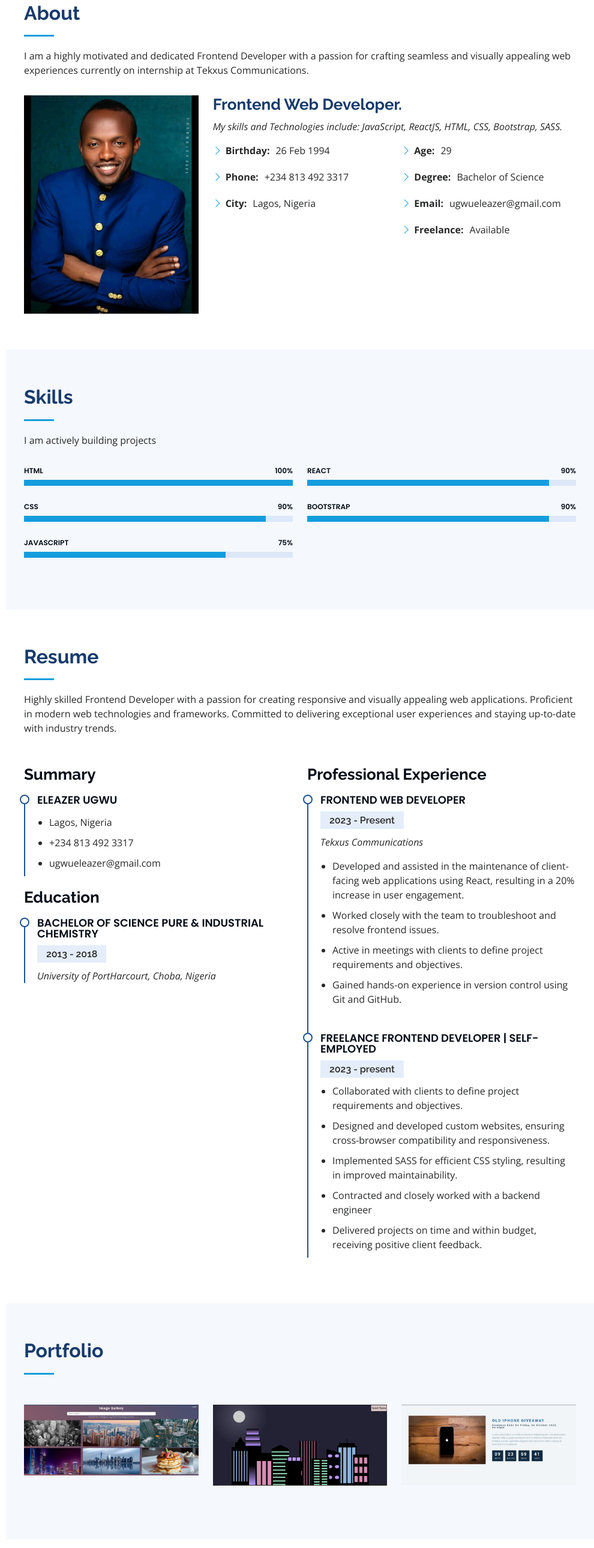
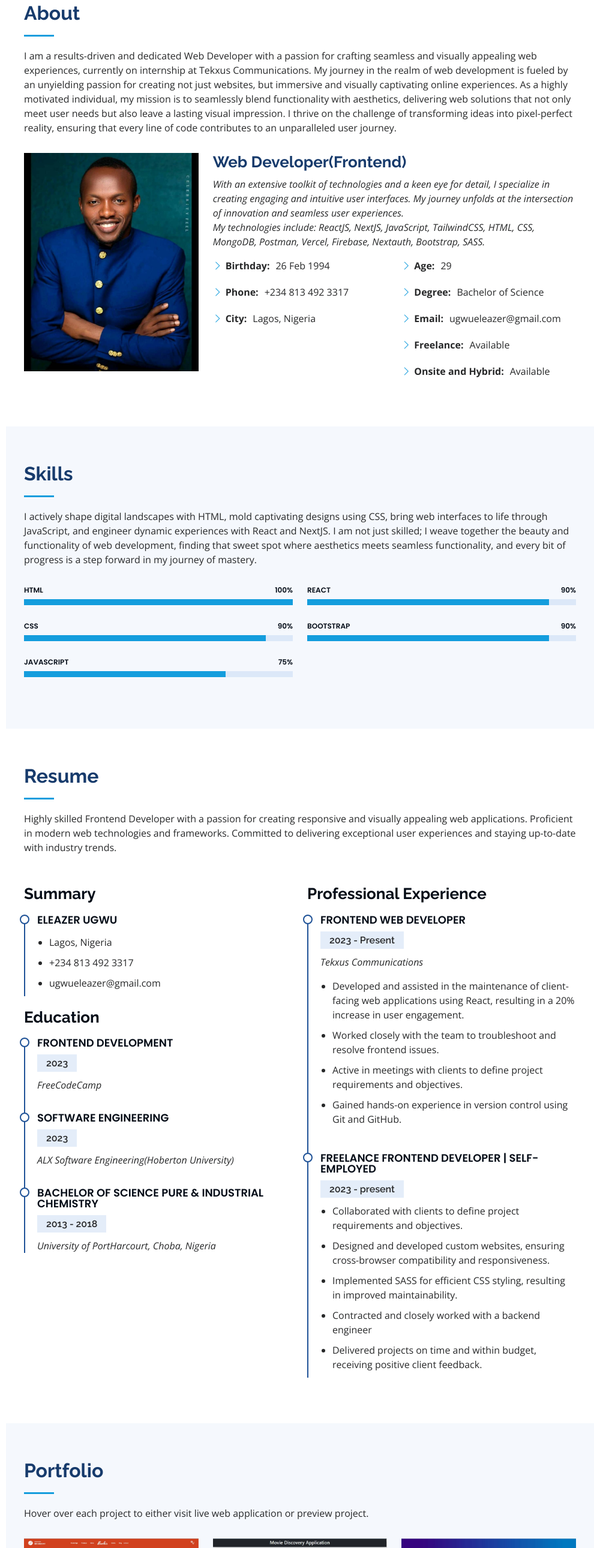
Before and after one commit to MobuchiElly/Portfolio, a plain HTML site: page index.html in a window 1280 px wide. Shown: the part 857-3438 px from the top of the page at 60% size, without its empty margins (290-1280 px from the left). Drawn offline with nearby package versions, Linux system fonts and the light colour scheme.

Commit message:
updated UI

```diff
--- a/index.html
+++ b/index.html
@@ -89,8 +89,10 @@
         <div class="section-title">
           <h2>About</h2>
           <p>
-            I am a highly motivated and dedicated Frontend Developer with a passion for crafting seamless and visually appealing web experiences currently on internship at Tekxus Communications.
+            I am a results-driven and dedicated Web Developer with a passion for crafting seamless and visually appealing web experiences, currently on internship at Tekxus Communications.
+            My journey in the realm of web development is fueled by an unyielding passion for creating not just websites, but immersive and visually captivating online experiences.
 
+            As a highly motivated individual, my mission is to seamlessly blend functionality with aesthetics, delivering web solutions that not only meet user needs but also leave a lasting visual impression. I thrive on the challenge of transforming ideas into pixel-perfect reality, ensuring that every line of code contributes to an unparalleled user journey.
           </p>
         </div>
 
@@ -99,9 +101,10 @@
             <img src="assets/img/profile-img.jpg" class="img-fluid" alt="">
           </div>
           <div class="col-lg-8 pt-4 pt-lg-0 content" data-aos="fade-left">
-            <h3>Frontend Web Developer.</h3>
+            <h3>Web Developer(Frontend)</h3>
             <p class="fst-italic">
-              My skills and Technologies include: JavaScript, ReactJS, HTML, CSS, Bootstrap, SASS.
+              With an extensive toolkit of technologies and a keen eye for detail, I specialize in creating engaging and intuitive user interfaces. My journey unfolds at the intersection of innovation and seamless user experiences. <br/>
+              My technologies include: ReactJS, NextJS, JavaScript, TailwindCSS, HTML, CSS, MongoDB, Postman, Vercel, Firebase, Nextauth, Bootstrap, SASS.
             </p>
             <div class="row">
               <div class="col-lg-6">
@@ -118,6 +121,7 @@
                   <li><i class="bi bi-chevron-right"></i> <strong>Degree:</strong> <span>Bachelor of Science</span></li>
                   <li><i class="bi bi-chevron-right"></i> <strong>Email:</strong> <span>ugwueleazer@gmail.com</span></li>
                   <li><i class="bi bi-chevron-right"></i> <strong>Freelance:</strong> <span>Available</span></li>
+                  <li><i class="bi bi-chevron-right"></i><strong>Onsite and Hybrid:</strong> <span>Available</span></li>
                 </ul>
               </div>
             </div>
@@ -140,7 +144,8 @@
 
         <div class="section-title">
           <h2>Skills</h2>
-          <p>I am actively building projects</p><!--edit-->
+          <p>
+            I actively shape digital landscapes with HTML, mold captivating designs using CSS, bring web interfaces to life through JavaScript, and engineer dynamic experiences with React and NextJS. I am not just skilled; I weave together the beauty and functionality of web development, finding that sweet spot where aesthetics meets seamless functionality, and every bit of progress is a step forward in my journey of mastery.</p><!--edit-->
         </div>
 
         <div class="row skills-content">
@@ -221,11 +226,24 @@
 
             <h3 class="resume-title">Education</h3>
             <div class="resume-item">
+              <h4>Frontend Development</h4>
+              <h5>2023</h5>
+              <p><em>FreeCodeCamp</em></p>
+
+            </div>
+            <div class="resume-item">
+              <h4>Software Engineering</h4>
+              <h5>2023</h5>
+              <p><em>ALX Software Engineering(Hoberton University)</em></p>
+
+            </div>
+            <div class="resume-item">
               <h4>Bachelor of Science Pure &amp; Industrial Chemistry</h4>
               <h5>2013 - 2018</h5>
               <p><em>University of PortHarcourt, Choba, Nigeria</em></p>
 
             </div>
+
 
           </div>
           <div class="col-lg-6" data-aos="fade-up" data-aos-delay="100">
@@ -266,7 +284,7 @@
 
         <div class="section-title">
           <h2>Portfolio</h2>
-          <!-- <p>Check out my project catalogue below</p> -->
+          <p>Hover over each project to either visit live web application or preview project.</p>
         </div>
 
         <!-- <div class="row" data-aos="fade-up">
@@ -284,30 +302,30 @@
 
           <div class="col-lg-4 col-md-6 portfolio-item filter-app">
             <div class="portfolio-wrap">
-              <img src="assets/img/portfolio/portfolio-1.jpg" class="img-fluid" alt="">
+              <img src="assets/img/portfolio/buchisshawarma.jpg" class="img-fluid" alt="">
               <div class="portfolio-links">
-                <a href="assets/img/portfolio/portfolio-1.jpg" data-gallery="portfolioGallery" class="portfolio-lightbox" title="Full-screen"><i class="bx bx-plus"></i></a>
-                <a href="https://image-gallery-three-azure.vercel.app/" title="Preview"><i class="bx bx-link"></i></a>
+                <a href="assets/img/portfolio/buchisshawarma.jpg" data-gallery="portfolioGallery" class="portfolio-lightbox" title="Full-screen"><i class="bx bx-plus"></i></a>
+                <a href="https://buchis-shawarma.vercel.app/" title="Preview"><i class="bx bx-link"></i></a>
               </div>
             </div>
           </div>
 
           <div class="col-lg-4 col-md-6 portfolio-item filter-web">
             <div class="portfolio-wrap">
-              <img src="assets/img/portfolio/portfolio-2.jpg" class="img-fluid" alt="">
+              <img src="assets/img/portfolio/moviediscoveryapp.jpg" class="img-fluid" alt="">
               <div class="portfolio-links">
-                <a href="assets/img/portfolio/portfolio-2.jpg" data-gallery="portfolioGallery" class="portfolio-lightbox" title="Full-screen"><i class="bx bx-plus"></i></a>
-                <a href="https://city-night-day-theme-project.vercel.app/" title="Preview"><i class="bx bx-link"></i></a>
+                <a href="assets/img/portfolio/moviediscoveryapp.jpg" data-gallery="portfolioGallery" class="portfolio-lightbox" title="Full-screen"><i class="bx bx-plus"></i></a>
+                <a href="https://movie-discovery-web-app.vercel.app/" title="Preview"><i class="bx bx-link"></i></a>
               </div>
             </div>
           </div>
 
           <div class="col-lg-4 col-md-6 portfolio-item filter-app">
             <div class="portfolio-wrap">
-              <img src="assets/img/portfolio/portfolio-3.jpg" class="img-fluid" alt="">
+              <img src="assets/img/portfolio/Iimagegallery.jpg" class="img-fluid" alt="">
               <div class="portfolio-links">
-                <a href="assets/img/portfolio/portfolio-3.jpg" data-gallery="portfolioGallery" class="portfolio-lightbox" title="Full-screen"><i class="bx bx-plus"></i></a>
-                <a href="https://ecommerce-countdown-timer.vercel.app/" title="Preview"><i class="bx bx-link"></i></a>
+                <a href="assets/img/portfolio/Iimagegallery.jpg" data-gallery="portfolioGallery" class="portfolio-lightbox" title="Full-screen"><i class="bx bx-plus"></i></a>
+                <a href="https://image-gallery-three-azure.vercel.app/" title="Preview"><i class="bx bx-link"></i></a>
               </div>
             </div>
           </div>
@@ -327,7 +345,7 @@
 
         <div class="section-title">
           <h2>Contact</h2>
-          <p>I anticipate working on your projects</p> <!--edit-->
+          <p>I anticipate working on your projects. Kindly contact me via any of the under-listed or above-listed contact channels</p> <!--edit-->
         </div>
 
         <div class="row" data-aos="fade-in">
```
Also changed, not shown: assets/img/portfolio/Iimagegallery.JPG (added), assets/img/portfolio/buchisshawarma.JPG (added), assets/img/portfolio/moviediscoveryapp.JPG (added), assets/img/portfolio/portfolio-4.jpg (deleted), assets/img/portfolio/portfolio-5.jpg (deleted), assets/img/portfolio/portfolio-6.jpg (deleted), assets/img/portfolio/portfolio-7.jpg (deleted), assets/img/portfolio/portfolio-8.jpg (deleted), assets/img/portfolio/portfolio-9.jpg (deleted), assets/img/portfolio/portfolio-details-1.jpg (deleted), assets/img/portfolio/portfolio-details-2.jpg (deleted), assets/img/portfolio/portfolio-details-3.jpg (deleted).
